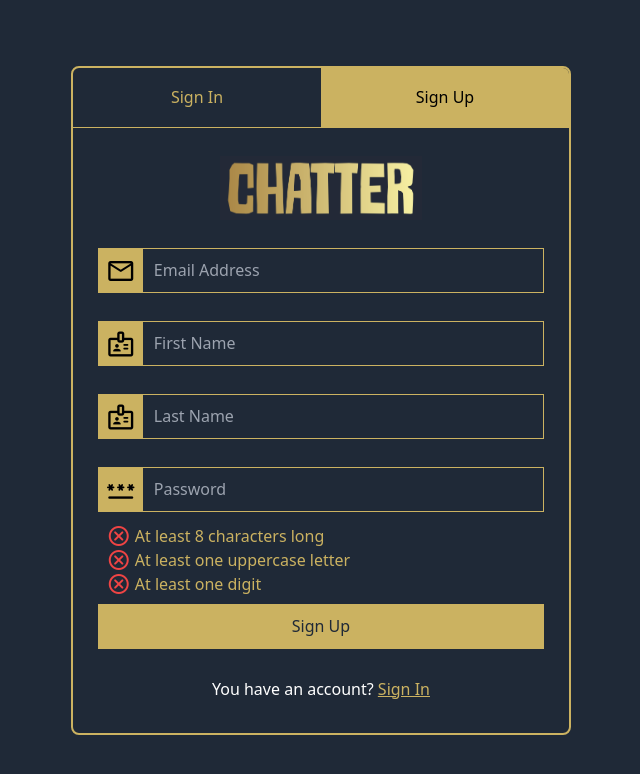
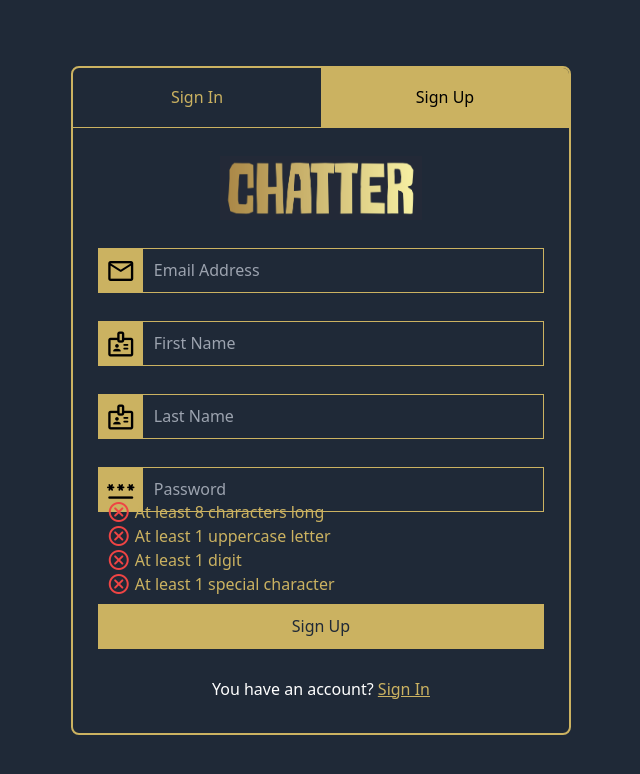
Before and after one commit to williamfisher9/chat-app-flask-react, a React (Vite) app in the folder frontend/: page /chatter/register in a window 1280 px wide. Shown: the top 774 px of the page, without its empty margins (319-959 px from the left). Built offline with nearby package versions, Linux system fonts and the light colour scheme.

Commit message:
Update Register.jsx

```diff
--- a/frontend/src/components/Register/Register.jsx
+++ b/frontend/src/components/Register/Register.jsx
@@ -8,13 +8,12 @@ const Register = () => {
     const [formFields, setFormFields] = useState({emailAddress: "", firstName: "", lastName: "", password: ""})
     const [formFieldsErrors, setFormFieldsErrors] = useState({emailAddress: "", firstName: "", lastName: "", password: ""})
     const [registerRequestError, setRegisterRequestError] = useState("");
-    const [passwordHasErrors, setPasswordHasErrors] = useState({rule1: true, rule2: true, rule3: true})
+    const [passwordHasErrors, setPasswordHasErrors] = useState({rule1: true, rule2: true, rule3: true, rule4: true})
 
     const handleFieldChange = () => {
         setFormFields({...formFields, [event.target.name]: event.target.value})
 
         if(event.target.name == "password"){
-            console.log("checking password")
             let passwordErrors = {...passwordHasErrors}
             if(event.target.value.length >= 8){
                 passwordErrors = {...passwordErrors, rule1: false}
@@ -32,6 +31,12 @@ const Register = () => {
                 passwordErrors = {...passwordErrors, rule3: false}
             } else {
                 passwordErrors = {...passwordErrors, rule3: true}
+            }
+
+            if(/[ `!@#$%^&*()_+\-=\[\]{};':"\\|,.<>\/?~]/.test(event.target.value)){
+                passwordErrors = {...passwordErrors, rule4: false}
+            } else {
+                passwordErrors = {...passwordErrors, rule4: true}
             }
 
             setPasswordHasErrors(passwordErrors)
@@ -65,7 +70,7 @@ const Register = () => {
             newErrors["password"] = ""
         }
 
-        if(passwordHasErrors["rule1"] || passwordHasErrors["rule2"] || passwordHasErrors["rule3"]){
+        if(passwordHasErrors["rule1"] || passwordHasErrors["rule2"] || passwordHasErrors["rule3"] || passwordHasErrors["rule4"]){
             newErrors["password"] = "Password is invalid"
             hasErrors=true;
         } else {
@@ -131,8 +136,9 @@ const Register = () => {
                 <p className='text-red-500 absolute bottom-[-25px] left-0'>{formFieldsErrors.password}</p>
                 <ul className={`absolute ${formFieldsErrors.password != "" ? 'bottom-[-100px]' : 'bottom-[-85px]'} left-2 text-[var(--global-color)]`}>
                     <li className='flex justify-start items-center gap-1'>{passwordHasErrors["rule1"] == false ? <span className="material-symbols-rounded text-green-500">check_circle</span> : <span className="material-symbols-rounded text-red-500">cancel</span>}At least 8 characters long</li>
-                    <li className='flex justify-start items-center gap-1'>{passwordHasErrors["rule2"] == false ? <span className="material-symbols-rounded text-green-500">check_circle</span> : <span className="material-symbols-rounded text-red-500">cancel</span>}At least one uppercase letter</li>
-                    <li className='flex justify-start items-center gap-1'>{passwordHasErrors["rule3"] == false ? <span className="material-symbols-rounded text-green-500">check_circle</span> : <span className="material-symbols-rounded text-red-500">cancel</span>}At least one digit</li>
+                    <li className='flex justify-start items-center gap-1'>{passwordHasErrors["rule2"] == false ? <span className="material-symbols-rounded text-green-500">check_circle</span> : <span className="material-symbols-rounded text-red-500">cancel</span>}At least 1 uppercase letter</li>
+                    <li className='flex justify-start items-center gap-1'>{passwordHasErrors["rule3"] == false ? <span className="material-symbols-rounded text-green-500">check_circle</span> : <span className="material-symbols-rounded text-red-500">cancel</span>}At least 1 digit</li>
+                    <li className='flex justify-start items-center gap-1'>{passwordHasErrors["rule4"] == false ? <span className="material-symbols-rounded text-green-500">check_circle</span> : <span className="material-symbols-rounded text-red-500">cancel</span>}At least 1 special character</li>
                 </ul>
             </div>
 
```
